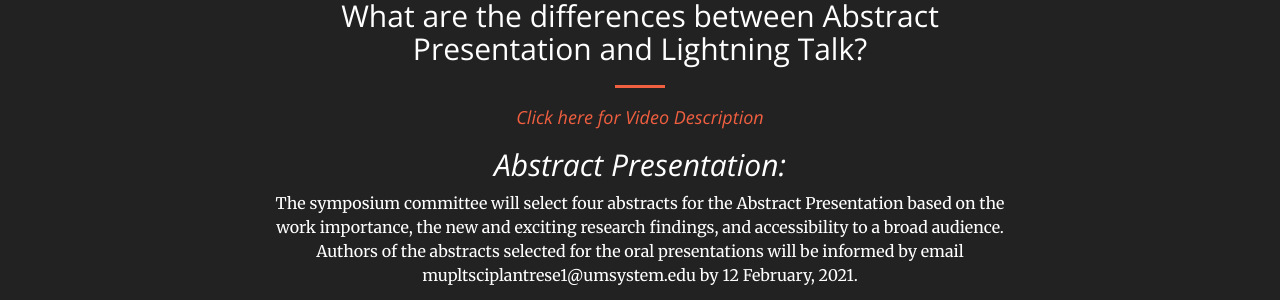
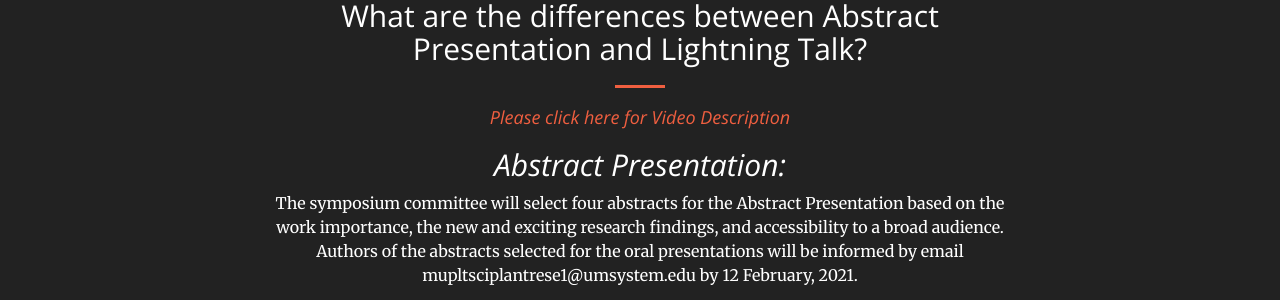
Before and after one commit to mupioneersymposium/mupioneersymposium.github.io, a Jekyll site: the page built from abstract.md, in a window 1280 px wide and 900 px high, scrolled down 526 px. Shown: the part 155-455 px from the top of the window. Built offline with Jekyll 4.4.1, drawn with Linux system fonts in a browser that asks for light colours.

Commit message:
Update abstract.md

```diff
--- a/abstract.md
+++ b/abstract.md
@@ -19,7 +19,7 @@ Please follow the link for the abstract submission. <a href="https://docs.google
 <hr style="clear: both;" />
 ## What are the differences between Abstract Presentation and Lightning Talk?
 <hr style="clear: both;" />
-#### <a href="https://youtu.be/DTVKvruJzdM" target="_blank"> *Click here for Video Description* </a>
+#### <a href="https://youtu.be/DTVKvruJzdM" target="_blank"> *Please click here for Video Description* </a>
 ## *Abstract Presentation:*
 The symposium committee will select four abstracts for the Abstract Presentation based on the work importance, the new and exciting research findings, and accessibility to a broad audience. Authors of the abstracts selected for the oral presentations will be informed by email mupltsciplantrese1@umsystem.edu by 12 February, 2021.
 <br/><br/>
```
